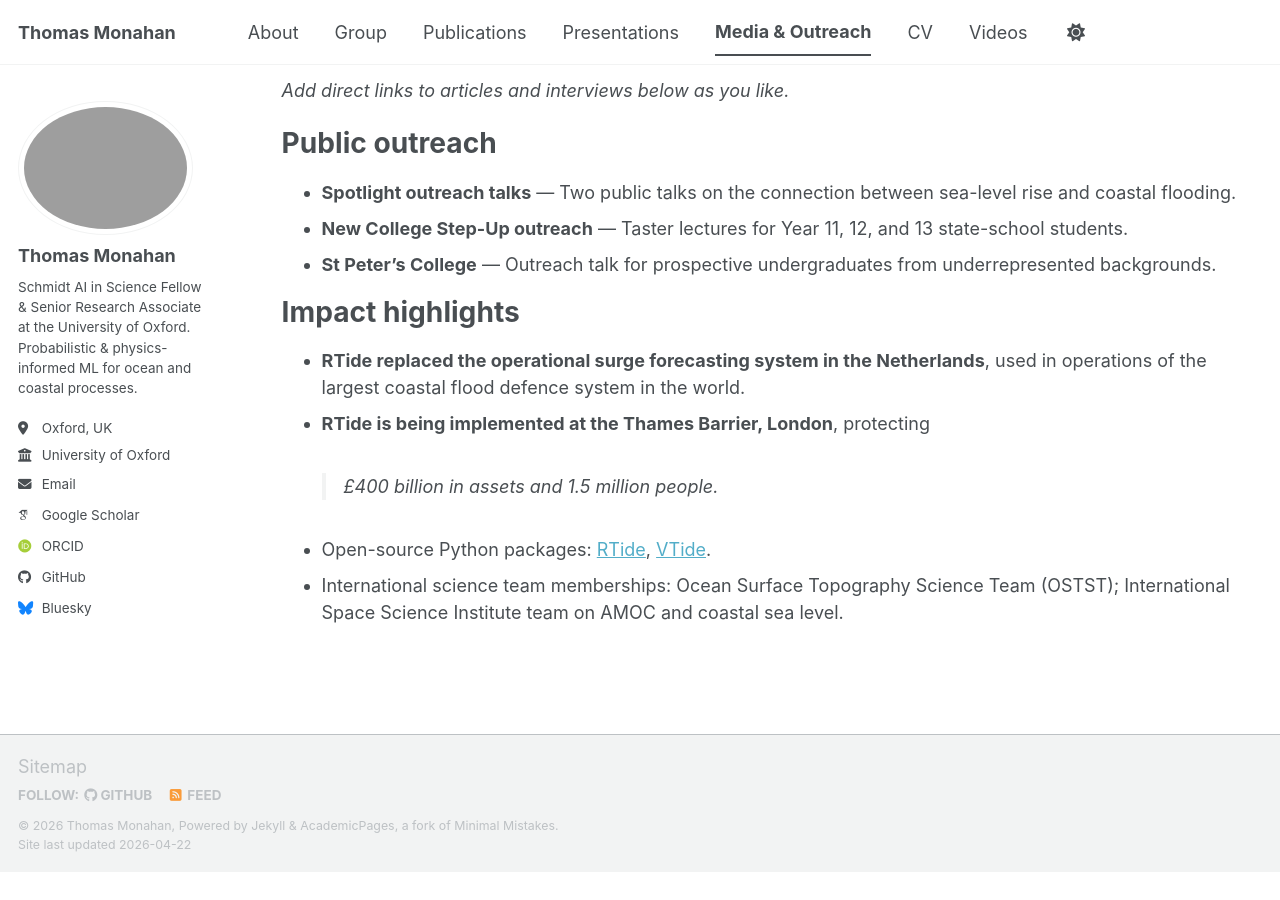
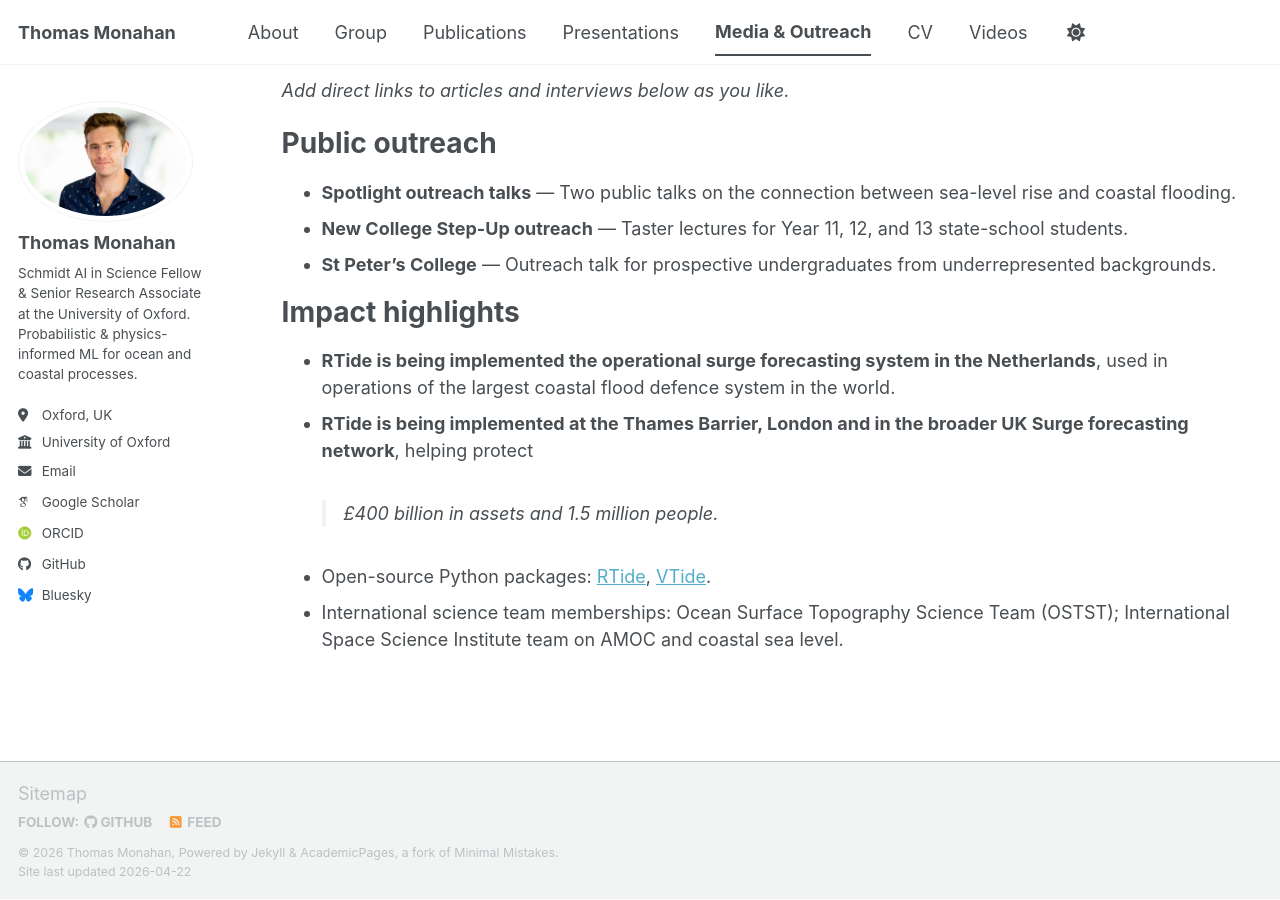
Before and after one commit to thomasmonahan/thomasmonahan.github.io, a Jekyll site: the page built from _pages/media.md, in a window 1280 px wide and 900 px high, scrolled down 568 px. Built offline with Jekyll 4.4.1, drawn with Linux system fonts in a browser that asks for light colours; some web fonts are replaced; a script bundle is joined from its source files by our own code; library files that are not in the unit come from our copies; before the commit the page ends 1441 px from its top, so only the background shows below that.

Commit message:
Update Profile

```diff
--- a/_config.yml
+++ b/_config.yml
@@ -23,7 +23,7 @@ repository               : "thomasmonahan/thomasmonahan.github.io"
 #               Additional customization can be done by editing /_includes/author-profile.html
 author:
   # Biographic information
-  avatar           : "Headshot.png"
+  avatar           : "profile.PNG"
   name             : "Thomas Monahan"
   pronouns         : # example: "she/her"
   bio              : "Schmidt AI in Science Fellow & Senior Research Associate at the University of Oxford. Probabilistic & physics-informed ML for ocean and coastal processes."
--- a/_pages/media.md
+++ b/_pages/media.md
@@ -26,7 +26,7 @@ news outlets, with personal interviews in:
 - New York Post
 - Veritasium
 
-The associated [*Nature Communications* paper](https://www.nature.com/articles/s41467-025-60089-6)
+The associated [*Nature Communications* paper](https://www.nature.com/articles/s41467-025-59851-7)
 has been downloaded over 60,000 times.
 
 *Add direct links to articles and interviews below as you like.*
@@ -49,9 +49,9 @@ Public outreach
 Impact highlights
 ======
 
-- **RTide replaced the operational surge forecasting system in the Netherlands**,
+- **RTide is being implemented the operational surge forecasting system in the Netherlands**,
   used in operations of the largest coastal flood defence system in the world.
-- **RTide is being implemented at the Thames Barrier, London**, protecting
+- **RTide is being implemented at the Thames Barrier, London and in the broader UK Surge forecasting network**, helping protect
   >£400 billion in assets and 1.5 million people.
 - Open-source Python packages: [RTide](https://github.com/thomasmonahan),
   [VTide](https://github.com/thomasmonahan).
```
Also changed, not shown: _publications/2026-01-02-beach-tidal-satellite.md (+1 -1 lines), images/profile.png.
